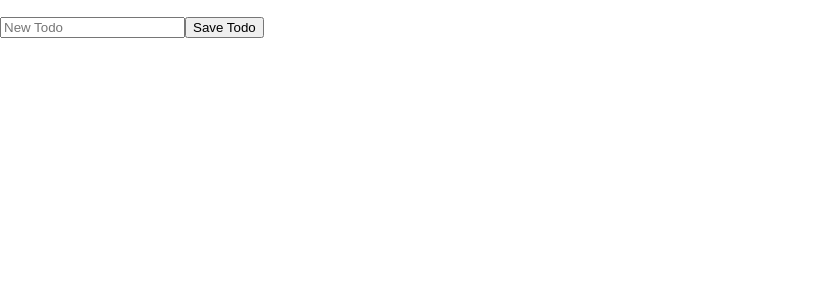
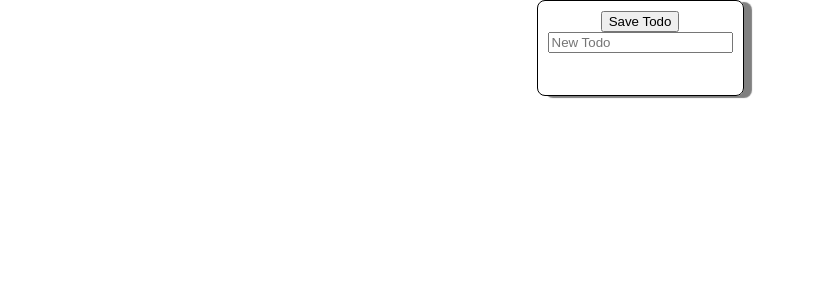
Before and after one commit to DE101/My-Todo, a React (Create React App) app: page / in a window 1280 px wide. Shown: the top 300 px of the page, without its empty margins (0-815 px from the left). Built offline with nearby package versions, Linux system fonts and the light colour scheme.

Commit message:
added  checkbox

```diff
--- a/src/App.css
+++ b/src/App.css
@@ -1,3 +1,19 @@
 li {
   list-style: none;
 }
+.container {
+  display: flex;
+  flex-direction: column-reverse;
+  align-items: center;
+  justify-content: center;
+  justify-self: center;
+  border: 1px solid black;
+  border-radius: 8px;
+  box-shadow: 8px 2px 1px grey;
+  padding: 10px;
+}
+
+.done {
+  color: green;
+  text-decoration: line-through;
+}
--- a/src/App.js
+++ b/src/App.js
@@ -8,14 +8,15 @@ function App() {
   const newTodoText = useRef();
 
   function handleSave() {
-    if (newTodoText.current.value === "") return;
-    const newTodo = [...todos,newTodoText.current.value];
+    const todoText = newTodoText.current.value
+    if (todoText === "") return;
+    const newTodo = [...todos,{ todoText, done: false}];
     setTodos(newTodo);
 
   }
 
   return (
-    <div>
+    <div className='container'>
       <TodoList ItemList = {todos} />
       <input ref={newTodoText} type='text' placeholder='New Todo'></input>
       <button onClick={handleSave}>Save Todo</button>
```
